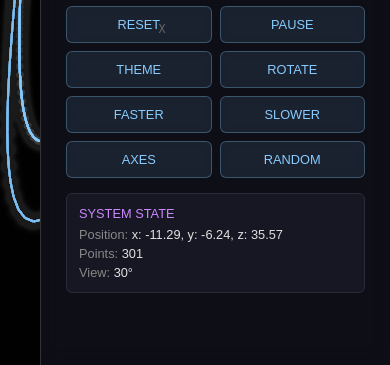
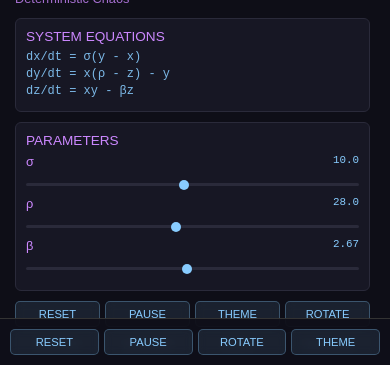
Before and after one commit to brianwoody12345/Lorenz-Attractor, a plain HTML site: page index.html in a window 390 px wide. Shown: the part 479-844 px from the top of the page. Drawn offline with Linux system fonts and the light colour scheme.

Commit message:
Update index.html

```diff
--- a/index.html
+++ b/index.html
@@ -22,6 +22,7 @@
         .container {
             display: flex;
             height: 100vh;
+            flex-direction: row;
         }
 
         .animation-panel {
@@ -31,15 +32,43 @@
                 radial-gradient(circle at 20% 80%, rgba(30, 30, 60, 0.1) 0%, transparent 50%),
                 radial-gradient(circle at 80% 20%, rgba(60, 30, 60, 0.1) 0%, transparent 50%),
                 #0a0a0a;
+            min-height: 400px;
         }
 
         .info-panel {
             width: 350px;
-            background: rgba(15, 15, 25, 0.9);
-            padding: 25px;
+            background: rgba(15, 15, 25, 0.95);
+            padding: 20px;
             border-left: 1px solid #333;
             overflow-y: auto;
             backdrop-filter: blur(10px);
+            display: flex;
+            flex-direction: column;
+        }
+
+        .info-content {
+            flex: 1;
+            overflow-y: auto;
+            padding-right: 5px;
+        }
+
+        /* Custom scrollbar for info panel */
+        .info-content::-webkit-scrollbar {
+            width: 4px;
+        }
+
+        .info-content::-webkit-scrollbar-track {
+            background: rgba(30, 30, 45, 0.5);
+            border-radius: 2px;
+        }
+
+        .info-content::-webkit-scrollbar-thumb {
+            background: rgba(136, 204, 255, 0.3);
+            border-radius: 2px;
+        }
+
+        .info-content::-webkit-scrollbar-thumb:hover {
+            background: rgba(136, 204, 255, 0.5);
         }
 
         canvas {
@@ -52,53 +81,53 @@
 
         h1 {
             color: #88ccff;
-            font-size: 1.8em;
-            margin-bottom: 8px;
+            font-size: 1.6em;
+            margin-bottom: 6px;
             font-weight: 300;
             letter-spacing: 1px;
         }
 
         .subtitle {
             color: #cc88ff;
-            font-size: 0.9em;
-            margin-bottom: 20px;
+            font-size: 0.85em;
+            margin-bottom: 15px;
             font-weight: 300;
             opacity: 0.8;
         }
 
         .equations {
             background: rgba(30, 30, 45, 0.6);
-            padding: 15px;
-            border-radius: 8px;
-            margin-bottom: 20px;
+            padding: 12px;
+            border-radius: 6px;
+            margin-bottom: 15px;
             border: 1px solid #2a2a3a;
         }
 
         .equation {
             font-family: 'Courier New', monospace;
-            font-size: 0.85em;
-            margin: 5px 0;
+            font-size: 0.8em;
+            margin: 4px 0;
             color: #88ccff;
             opacity: 0.9;
         }
 
         .parameters-panel {
             background: rgba(30, 30, 45, 0.6);
-            padding: 15px;
-            border-radius: 8px;
-            margin-bottom: 15px;
+            padding: 12px;
+            border-radius: 6px;
+            margin-bottom: 12px;
             border: 1px solid #2a2a3a;
         }
 
         .param-control {
-            margin: 10px 0;
+            margin: 8px 0;
         }
 
         .param-label {
             display: flex;
             justify-content: space-between;
-            margin-bottom: 4px;
-            font-size: 0.85em;
+            margin-bottom: 3px;
+            font-size: 0.8em;
         }
 
         .param-name {
@@ -109,12 +138,12 @@
         .param-value {
             color: #88ccff;
             font-family: 'Courier New', monospace;
-            font-size: 0.9em;
+            font-size: 0.85em;
         }
 
         input[type="range"] {
             width: 100%;
-            height: 4px;
+            height: 3px;
             background: #2a2a3a;
             border-radius: 2px;
             outline: none;
@@ -123,8 +152,8 @@
 
         input[type="range"]::-webkit-slider-thumb {
             -webkit-appearance: none;
-            width: 12px;
-            height: 12px;
+            width: 10px;
+            height: 10px;
             background: #88ccff;
             border-radius: 50%;
             cursor: pointer;
@@ -137,8 +166,8 @@
         }
 
         input[type="range"]::-moz-range-thumb {
-            width: 12px;
-            height: 12px;
+            width: 10px;
+            height: 10px;
             background: #88ccff;
             border-radius: 50%;
             cursor: pointer;
@@ -149,20 +178,20 @@
         .controls {
             display: grid;
             grid-template-columns: 1fr 1fr;
-            gap: 8px;
-            margin: 15px 0;
+            gap: 6px;
+            margin: 12px 0;
         }
 
         button {
             background: rgba(136, 204, 255, 0.1);
             border: 1px solid rgba(136, 204, 255, 0.3);
-            padding: 10px;
-            border-radius: 6px;
+            padding: 8px 6px;
+            border-radius: 5px;
             color: #88ccff;
             font-weight: 300;
             cursor: pointer;
             transition: all 0.3s ease;
-            font-size: 0.8em;
+            font-size: 0.75em;
             backdrop-filter: blur(5px);
         }
 
@@ -174,43 +203,161 @@
 
         .status {
             background: rgba(30, 30, 45, 0.6);
-            padding: 12px;
-            border-radius: 6px;
-            margin-top: 15px;
-            font-size: 0.8em;
+            padding: 10px;
+            border-radius: 5px;
+            margin-top: 12px;
+            font-size: 0.75em;
             border: 1px solid #2a2a3a;
         }
 
         .axis-label {
             position: absolute;
             color: #666;
-            font-size: 12px;
+            font-size: 11px;
             font-weight: 300;
             pointer-events: none;
             z-index: 10;
             font-family: 'Courier New', monospace;
         }
 
-        .preset-buttons {
-            display: grid;
-            grid-template-columns: 1fr 1fr;
-            gap: 6px;
-            margin: 8px 0;
+        .mobile-footer {
+            display: none;
+            background: rgba(15, 15, 25, 0.95);
+            padding: 10px;
+            border-top: 1px solid #333;
+            position: fixed;
+            bottom: 0;
+            left: 0;
+            right: 0;
+            z-index: 100;
         }
 
-        .preset-btn {
-            background: rgba(204, 136, 255, 0.1);
-            border: 1px solid rgba(204, 136, 255, 0.3);
-            color: #cc88ff;
-            font-size: 0.75em;
-            padding: 6px;
+        /* Mobile Styles */
+        @media (max-width: 768px) {
+            .container {
+                flex-direction: column;
+                height: 100vh;
+                position: relative;
             }
 
-        .reset-params {
-            background: rgba(136, 255, 204, 0.1);
-            border: 1px solid rgba(136, 255, 204, 0.3);
-            color: #88ffcc;
-            margin-top: 5px;
+            .animation-panel {
+                width: 100%;
+                height: 50vh;
+                min-height: 250px;
+                flex: none;
+            }
+
+            .info-panel {
+                width: 100%;
+                height: 50vh;
+                border-left: none;
+                border-top: 1px solid #333;
+                padding: 15px;
+                position: relative;
+            }
+
+            .info-content {
+                height: calc(100% - 60px);
+                overflow-y: auto;
+            }
+
+            .mobile-footer {
+                display: block;
+            }
+
+            h1 {
+                font-size: 1.4em;
+            }
+
+            .subtitle {
+                font-size: 0.8em;
+                margin-bottom: 12px;
+            }
+
+            .controls {
+                grid-template-columns: repeat(4, 1fr);
+                gap: 5px;
+                margin: 10px 0;
+            }
+
+            button {
+                padding: 6px 4px;
+                font-size: 0.7em;
+            }
+
+            .parameters-panel,
+            .equations,
+            .status {
+                padding: 10px;
+                margin-bottom: 10px;
+            }
+
+            .param-control {
+                margin: 6px 0;
+            }
+
+            .equation {
+                font-size: 0.75em;
+                margin: 3px 0;
+            }
+        }
+
+        /* Small mobile devices */
+        @media (max-width: 375px) {
+            .info-panel {
+                padding: 12px;
+            }
+
+            h1 {
+                font-size: 1.3em;
+            }
+
+            .controls {
+                grid-template-columns: repeat(3, 1fr);
+            }
+
+            .parameters-panel,
+            .equations {
+                padding: 8px;
+            }
+        }
+
+        /* Very small mobile devices */
+        @media (max-width: 320px) {
+            .info-panel {
+                padding: 10px;
+            }
+
+            h1 {
+                font-size: 1.2em;
+            }
+
+            .controls {
+                grid-template-columns: repeat(2, 1fr);
+            }
+
+            button {
+                font-size: 0.65em;
+                padding: 5px 3px;
+            }
+        }
+
+        /* Tablet Styles */
+        @media (min-width: 769px) and (max-width: 1024px) {
+            .info-panel {
+                width: 300px;
+                padding: 15px;
+            }
+
+            .controls {
+                grid-template-columns: 1fr 1fr;
+                gap: 5px;
+            }
+
+            button {
+                padding: 7px 5px;
+                font-size: 0.7em;
+            }
         }
     </style>
 </head>
@@ -224,18 +371,19 @@
         </div>
 
         <div class="info-panel">
+            <div class="info-content">
                 <h1>LORENZ ATTRACTOR</h1>
                 <div class="subtitle">Deterministic Chaos</div>
 
                 <div class="equations">
-                <div style="margin-bottom: 8px; color: #cc88ff; font-size: 0.9em;">SYSTEM EQUATIONS</div>
+                    <div style="margin-bottom: 6px; color: #cc88ff; font-size: 0.85em;">SYSTEM EQUATIONS</div>
                     <div class="equation">dx/dt = σ(y - x)</div>
                     <div class="equation">dy/dt = x(ρ - z) - y</div>
                     <div class="equation">dz/dt = xy - βz</div>
                 </div>
 
                 <div class="parameters-panel">
-                <div style="margin-bottom: 8px; color: #cc88ff; font-size: 0.9em;">PARAMETERS</div>
+                    <div style="margin-bottom: 6px; color: #cc88ff; font-size: 0.85em;">PARAMETERS</div>
 
                     <div class="param-control">
                         <div class="param-label">
@@ -274,11 +422,30 @@
                 </div>
 
                 <div class="status">
-                <div style="color: #cc88ff; margin-bottom: 6px;">SYSTEM STATE</div>
-                <div style="margin-bottom: 4px;"><span style="color: #888;">Position:</span> <span id="currentValues">x: 0.00, y: 0.00, z: 0.00</span></div>
-                <div style="margin-bottom: 4px;"><span style="color: #888;">Points:</span> <span id="pointsValue">0</span></div>
-                <div><span style="color: #888;">View:</span> <span id="angleValue">0°</span></div>
+                    <div style="color: #cc88ff; margin-bottom: 4px; font-size: 0.8em;">SYSTEM STATE</div>
+                    <div style="margin-bottom: 3px; font-size: 0.75em;">
+                        <span style="color: #888;">Position:</span>
+                        <span id="currentValues">x: 0.00, y: 0.00, z: 0.00</span>
                     </div>
+                    <div style="margin-bottom: 3px; font-size: 0.75em;">
+                        <span style="color: #888;">Points:</span>
+                        <span id="pointsValue">0</span>
+                    </div>
+                    <div style="font-size: 0.75em;">
+                        <span style="color: #888;">View:</span>
+                        <span id="angleValue">30°</span>
+                    </div>
+                </div>
+            </div>
+        </div>
+    </div>
+
+    <div class="mobile-footer">
+        <div style="display: grid; grid-template-columns: repeat(4, 1fr); gap: 5px;">
+            <button onclick="resetSystem()" style="font-size: 0.7em; padding: 6px 3px;">RESET</button>
+            <button onclick="togglePause()" id="mobilePauseBtn" style="font-size: 0.7em; padding: 6px 3px;">PAUSE</button>
+            <button onclick="toggleRotation()" id="mobileRotateBtn" style="font-size: 0.7em; padding: 6px 3px;">ROTATE</button>
+            <button onclick="changeColors()" style="font-size: 0.7em; padding: 6px 3px;">THEME</button>
         </div>
     </div>
 
@@ -287,12 +454,22 @@
         const canvas = document.getElementById('lorenzCanvas');
         const ctx = canvas.getContext('2d');
 
-        // Set canvas size
+        // Set canvas size with proper aspect ratio
         function resizeCanvas() {
             const container = canvas.parentElement;
-            canvas.width = container.clientWidth;
-            canvas.height = container.clientHeight;
+            const width = container.clientWidth;
+            const height = container.clientHeight;
+
+            canvas.width = width;
+            canvas.height = height;
+
+            adjustScaleForScreen();
             updateAxisLabels();
+        }
+
+        function adjustScaleForScreen() {
+            const isMobile = window.innerWidth <= 768;
+            scale = isMobile ? 6 : 8;
         }
 
         // Lorenz system parameters
@@ -309,10 +486,10 @@
         let dt = 0.01;
         let scale = 8;
         let points = [];
-        const maxPoints = 2000;
+        const maxPoints = 1500;
         let isPaused = false;
-        let rotationAngle = Math.PI / 6; // Start at 30 degrees for better perspective
-        let autoRotate = false; // Start stationary
+        let rotationAngle = Math.PI / 6;
+        let autoRotate = false;
         let showTrail = true;
         let showAxes = true;
 
@@ -375,10 +552,8 @@
         function updateAxisLabels() {
             const centerX = canvas.width / 2;
             const centerY = canvas.height / 2;
-            const labelDistance = 160;
+            const labelDistance = Math.min(centerX, centerY) * 0.7;
 
-            // Standard mathematical coordinate system:
-            // X: left/right, Y: up/down, Z: forward/backward
             const xLabelX = centerX + Math.cos(rotationAngle) * labelDistance;
             const xLabelY = centerY + Math.sin(rotationAngle) * labelDistance;
 
@@ -443,7 +618,7 @@
             if (!showAxes) return;
 
             const colors = colorSchemes[colorScheme];
-            const axisLength = 150;
+            const axisLength = Math.min(centerX, centerY) * 0.8;
 
             ctx.save();
             ctx.translate(centerX, centerY);
@@ -452,23 +627,22 @@
             ctx.lineWidth = 1.5;
             ctx.setLineDash([]);
 
-            // All axes in silver/gray
             ctx.strokeStyle = colors.axes;
             ctx.fillStyle = colors.axes;
 
-            // X Axis (horizontal)
+            // X Axis
             ctx.beginPath();
             ctx.moveTo(-axisLength, 0);
             ctx.lineTo(axisLength, 0);
             ctx.stroke();
 
-            // Y Axis (vertical)
+            // Y Axis
             ctx.beginPath();
             ctx.moveTo(0, -axisLength);
             ctx.lineTo(0, axisLength);
             ctx.stroke();
 
-            // Z Axis (depth - diagonal)
+            // Z Axis
             ctx.setLineDash([3, 3]);
             ctx.beginPath();
             ctx.moveTo(0, 0);
@@ -476,7 +650,6 @@
             ctx.stroke();
             ctx.setLineDash([]);
 
-            // Subtle axis arrows
             drawArrow(axisLength, 0, 6);
             drawArrow(0, -axisLength, 6);
             drawArrow(-axisLength * 0.6, axisLength * 0.6, 6);
@@ -509,7 +682,6 @@
             const centerX = canvas.width / 2;
             const centerY = canvas.height / 2;
 
-            // Clear with very subtle fade
             ctx.fillStyle = colors.background + '05';
             ctx.fillRect(0, 0, canvas.width, canvas.height);
 
@@ -519,14 +691,13 @@
             ctx.translate(centerX, centerY);
             ctx.rotate(rotationAngle);
 
-            // Draw trail with elegant gradient
             if (showTrail && points.length > 1) {
-                ctx.lineWidth = 2;
+                ctx.lineWidth = window.innerWidth <= 768 ? 1.5 : 2;
 
                 for (let i = 0; i < points.length - 1; i++) {
                     const p1 = points[i];
                     const p2 = points[i + 1];
-                    const alpha = 0.1 + (i / points.length) * 0.7; // More subtle
+                    const alpha = 0.1 + (i / points.length) * 0.7;
 
                     ctx.strokeStyle = colors.trail.replace('0.8', alpha.toFixed(2));
 
@@ -537,7 +708,6 @@
                 }
             }
 
-            // Draw current position with subtle glow
             if (points.length > 0) {
                 const current = points[points.length - 1];
 
@@ -545,7 +715,7 @@
                 ctx.shadowBlur = 8;
                 ctx.fillStyle = colors.current;
                 ctx.beginPath();
-                ctx.arc(current.x, current.y, 4, 0, Math.PI * 2);
+                ctx.arc(current.x, current.y, window.innerWidth <= 768 ? 3 : 4, 0, Math.PI * 2);
                 ctx.fill();
 
                 ctx.shadowBlur = 0;
@@ -567,7 +737,7 @@
             y = 0;
             z = 0;
             points = [];
-            rotationAngle = Math.PI / 6; // Reset to initial view
+            rotationAngle = Math.PI / 6;
             dt = 0.01;
             updateAxisLabels();
         }
@@ -575,6 +745,7 @@
         function togglePause() {
             isPaused = !isPaused;
             document.getElementById('pauseBtn').textContent = isPaused ? 'RESUME' : 'PAUSE';
+            document.getElementById('mobilePauseBtn').textContent = isPaused ? 'RESUME' : 'PAUSE';
         }
 
         function changeColors() {
@@ -585,6 +756,7 @@
         function toggleRotation() {
             autoRotate = !autoRotate;
             document.getElementById('rotateBtn').textContent = autoRotate ? 'STOP' : 'ROTATE';
+            document.getElementById('mobileRotateBtn').textContent = autoRotate ? 'STOP' : 'ROTATE';
         }
 
         function increaseSpeed() {
```
Lines whose indentation alone changed are shown as unchanged.
